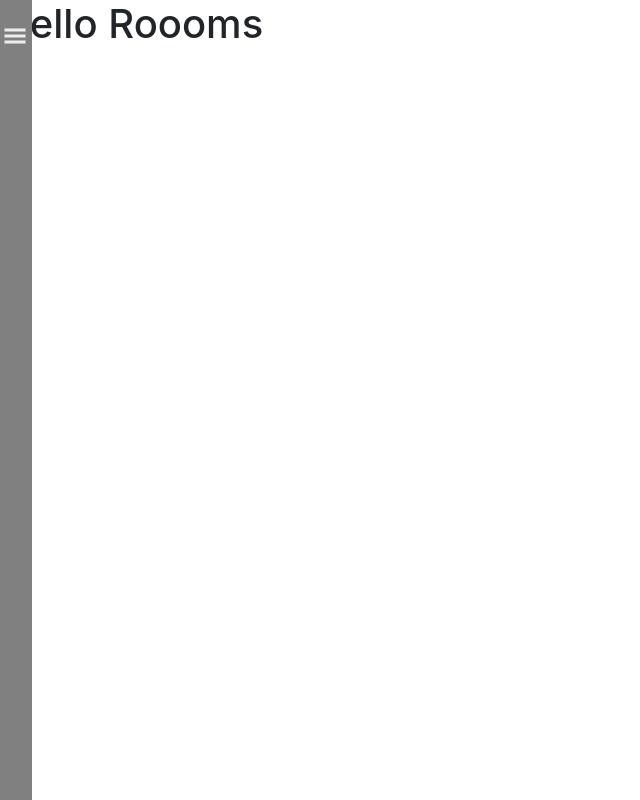
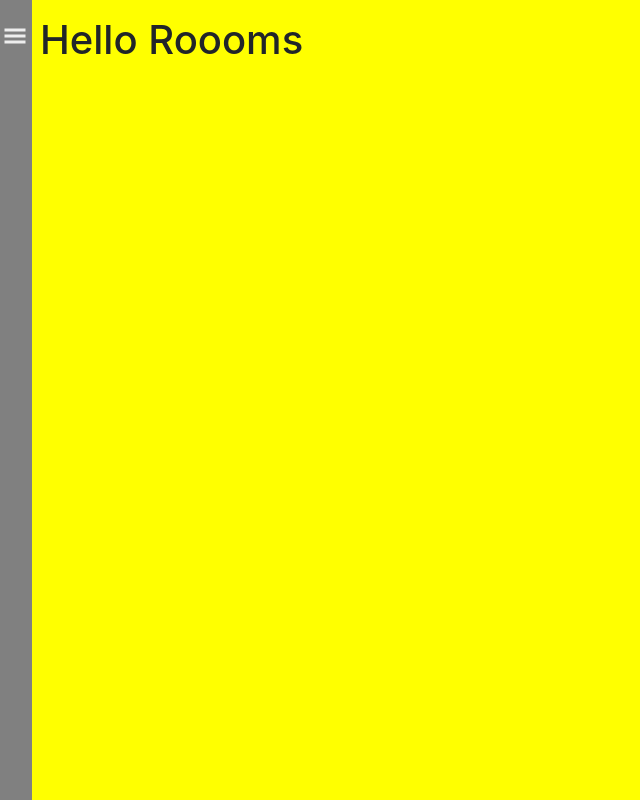
Before and after one commit to mohamedeliwa/chat-app, a Next.js app: page /rooms in a window 1280 px wide. Shown: the whole page, without its empty margins (0-640 px from the left). Built offline with nearby package versions, Linux system fonts and the light colour scheme.

Commit message:
making rooms page fill the width and height of the screen

```diff
--- a/pages/rooms.tsx
+++ b/pages/rooms.tsx
@@ -1,8 +1,9 @@
 import  Navbar  from "../components/Navbar"
+import styles from '../styles/rooms.module.scss';
 
 const Rooms: React.FunctionComponent = () => {
   return (
-    <div style={{position: 'relative'}}>
+    <div className={styles.container}>
       <h1> Hello Roooms</h1>
       <Navbar />
     </div>
--- a/styles/Navbar.module.scss
+++ b/styles/Navbar.module.scss
@@ -4,7 +4,7 @@
   top: 0;
   left: 0;
   width: 2rem;
-  height: 100vh;
+  min-height: 100vh;
   padding-top: 1.5rem;
   .burgerbtn {
     color: #eee;
--- /dev/null
+++ b/styles/rooms.module.scss
@@ -0,0 +1,6 @@
+.container {
+    background-color: yellow;
+    min-height: 100vh;
+    min-width: 100vw;
+    padding: 1rem 0.5rem 1rem 2.5rem;
+}
```
